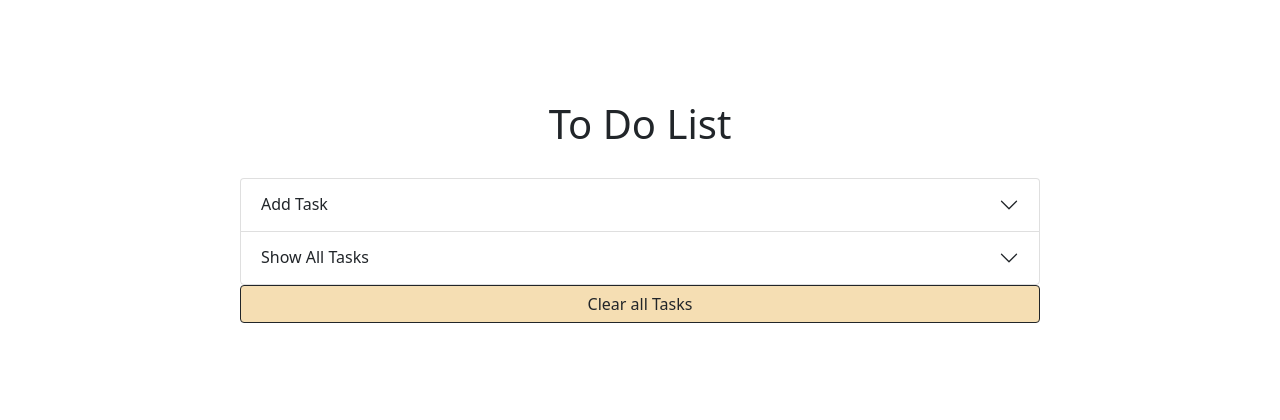
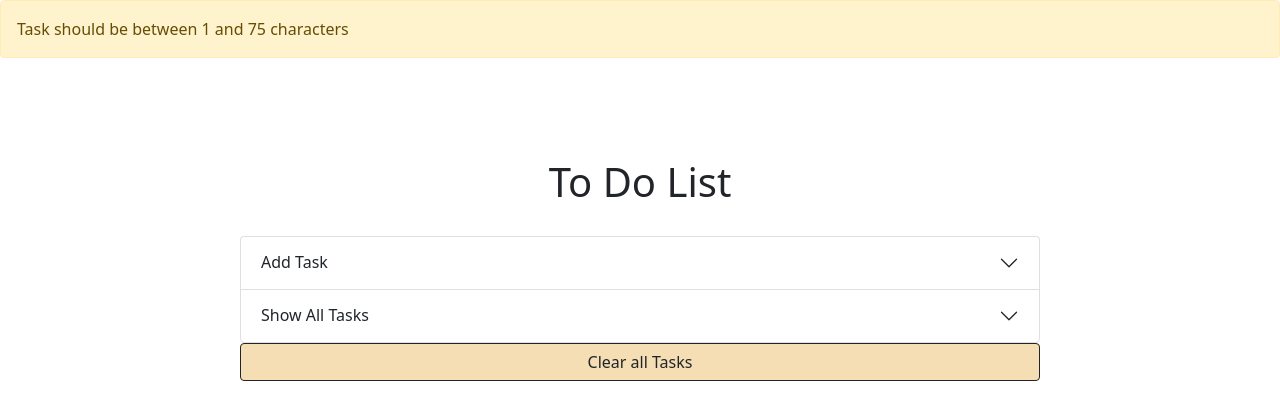
Before and after one commit to melissa-kun-li/flask-to-do-app, a Flask app: page / in a window 1280 px wide. Shown: the top 420 px of the page. Run offline with Flask 2, Linux system fonts and the light colour scheme; one stand-in notice (Sample message) is shown; some libraries are stand-ins or nearby versions.

Commit message:
Add flashing, add base.html template inheritance

```diff
--- a/flask-to-do.py
+++ b/flask-to-do.py
@@ -1,4 +1,4 @@
-from flask import Flask, render_template, url_for, flash, request
+from flask import Flask, render_template, url_for, request, flash
 # create instance of Flask class
 app = Flask(__name__)
 
@@ -8,13 +8,17 @@ app.config['SECRET_KEY'] = 'ffc47654e084968728400edc57de4531' # import secrets,
 # route() decorator tells Flask what URL to trigger function
 @app.route('/', methods = ['GET', 'POST'])
 def todo():
+    if request.method == 'POST':
+        task = request.form['task']
+        if len(task) == 0 or len(task) > 75:
+            flash('Task should be between 1 and 75 characters')
+    # query the database, show all the tasks still
     return render_template('todo.html')
 
-@app.route('/add-task/', methods = ['GET', 'POST']) # do i even need this route, can I just use the home route?
-def add():
-    # validate the task inputted? if it's less than 1 then flash an error? else: database
-    return 'Adding task'
+# head and alert should be part of a base.html because everything will need it, take out of todo.html
+# need an edit html
 
+# use id of the task in the url from the database? or how will it know what to update and what to delete?
 @app.route('/update-task/', methods = ['GET', 'POST'])
 def update():
     return 'Updating Task'
--- a/static/css/custom.css
+++ b/static/css/custom.css
@@ -33,13 +33,6 @@
     background-color: wheat;
 }
 
-h5 {
-    padding-top: 5px;
-    padding-right: 570px;
-    margin-block-start: 0cm;
-    margin-block-end: 0cm;
-}
-
 .task-text {
     text-align: left !important;
     margin-block-start: 5px;
@@ -69,11 +62,3 @@ h5 {
 .inline-form {
     display: inline;
 }
-
-.clear-all {
-    text-align: center;
-}
-
-#add-form {
-    display: inline-flex;
-}
--- /dev/null
+++ b/templates/base.html
@@ -0,0 +1,18 @@
+<!doctype html>
+<html lang="en">
+<head>
+    <meta charset="utf-8">
+    <title>{% block title %}{% endblock title %}</title>
+    <meta name="viewport" content="width=device-width, initial-scale=1">
+    <!-- bootstrap css -->
+    <link href = " {{ url_for('static', filename='css/bootstrap.min.css') }} " rel = "stylesheet" >
+    <link href = " {{ url_for('static', filename= 'css/custom.css') }} " rel = "stylesheet" >
+    <link rel = "shortcut icon" href = "{{ url_for('static', filename = 'favicon.ico') }}">
+</head>
+<body>
+    {% for message in get_flashed_messages() %}
+        <div class = "alert alert-warning" role="alert">Task should be between 1 and 75 characters</div>
+    {% endfor %}
+    {% block content %}{% endblock content %}
+</body>
+</html>
--- a/templates/todo.html
+++ b/templates/todo.html
@@ -1,16 +1,7 @@
-<!doctype html>
-<html lang="en">
-<head>
-    <meta charset="utf-8">
-    <title>To-Do List</title>
-    <meta name="viewport" content="width=device-width, initial-scale=1">
-    <!-- bootstrap css -->
-    <link href = " {{ url_for('static', filename='css/bootstrap.min.css') }} " rel = "stylesheet" >
-    <link href = " {{ url_for('static', filename= 'css/custom.css') }} " rel = "stylesheet" >
-    <link rel = "shortcut icon" href = "{{ url_for('static', filename = 'favicon.ico') }}">
-</head>
-<body>
-    <h1 class = 'title'>To Do List </h1>
+{% extends 'base.html' %}
+{% block title %}To-Do List{% endblock title %}
+{% block content %}
+<h1 class = 'title'>To Do List</h1>
     <!-- https://getbootstrap.com/docs/4.3/components/collapse/ -->
     <!-- https://getbootstrap.com/docs/5.0/forms/input-group/ -->
     <div class="accordion" id="accordionExample">
@@ -24,7 +15,7 @@
             <div class="accordion-body">
                 <!-- retrieve form data and submit form POST method -->
                 <div class="input-group">
-                  <form action = "/add-task/" method = "post" id = add-form>
+                  <form action = "/" method = "post" id = add-form>
                     <!-- input type = "text" name = "NEED THIS"-->
                     <input type="text" name = 'task' class="form-control" id = "task-input" placeholder="Task" aria-label="Task name" aria-describedby="basic-addon2">
                     <button class="btn btn-outline-secondary" type = "submit" id = "add-button" >Add</button>
@@ -43,12 +34,12 @@
           <div id="collapseTwo" class="accordion-collapse collapse" aria-labelledby="headingTwo" data-bs-parent="#accordionExample">
             <div class="test2 accordion-body">
               <!-- list outer, span for forms, display inline form buttons-->
-                <ul class = "task-text">This is task 1
+                <ul class = "task-text">Need to head to 222 Albert St and give Kshitij a big smooch test test test
                 <span class = "float-right">
-                    <form action = "/update-task/" method = "post" style = "display: inline !important;">
+                    <form class = "inline-form" action = "/update-task/" method = "post">
                         <button type = "submit" class="test btn btn-secondary me-md-2" type="button">Update</button>
                     </form>
-                    <form action = "/delete-task/" method = "post" style = "display: inline !important;">
+                    <form class = "inline-form" action = "/delete-task/" method = "post">
                         <button type = "submit" class="test btn btn-secondary" type="button">Delete</button>
                     </form>
                   </span>
@@ -79,13 +70,9 @@
           </div>
         </div>
         <form action = "/clear-all-tasks/" method = "post">
-            <button type="submit" class="btn btn-outline-dark clear-all">Clear all Tasks</button>
+            <button type="submit" class="btn btn-outline-dark">Clear all Tasks</button>
         </form>
       </div>
-
     <script src = "//code.jquery.com/jquery-1.11.1.min.js"></script>
     <script type = "text/javascript" src = "{{ url_for('static', filename = 'js/bootstrap.min.js') }}"></script>
-
-</body>
-
-</html>
+    {% endblock content %}
```
